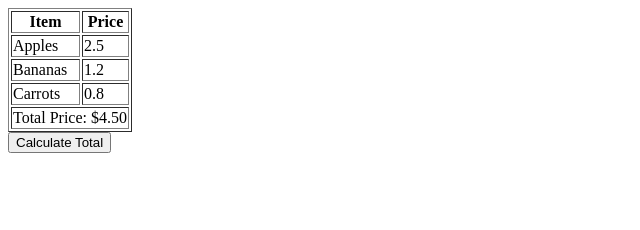
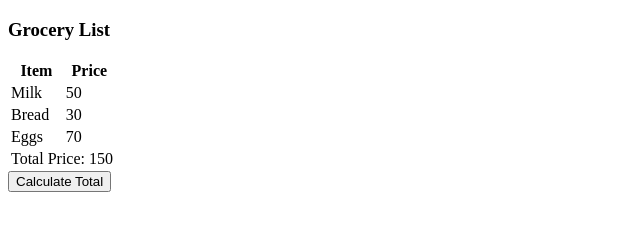
Before and after one commit to acciojob/grofers-checkout-JYOTIPATIL-hub, a website: page main.html in a window 1280 px wide. Both pictures are taken after a click on the button "Calculate Total". Shown: the whole page, without its empty margins (0-640 px from the left). Drawn offline with Linux system fonts and the light colour scheme.

Commit message:
created a submission

```diff
--- a/main.html
+++ b/main.html
@@ -3,56 +3,30 @@
 <head>
     <meta charset="UTF-8">
     <meta name="viewport" content="width=device-width, initial-scale=1.0">
-    <title>Grocery Checkout</title>
+    <title>Grofers Checkout</title>
 </head>
 <body>
-
-    <table id="groceryTable" border="1">
+    <h3>Grocery List</h3>
+    <table id="groceryTable">
         <tr>
             <th>Item</th>
             <th>Price</th>
         </tr>
         <tr class="item">
-            <td>Apples</td>
-            <td class="prices">2.5</td>
+            <td>Milk</td>
+            <td class="prices">50</td>
         </tr>
         <tr class="item">
-            <td>Bananas</td>
-            <td class="prices">1.2</td>
+            <td>Bread</td>
+            <td class="prices">30</td>
         </tr>
         <tr class="item">
-            <td>Carrots</td>
-            <td class="prices">0.8</td>
+            <td>Eggs</td>
+            <td class="prices">70</td>
         </tr>
-        <!-- Additional items can be added here -->
     </table>
-
     <button onclick="calculateTotal()">Calculate Total</button>
 
-    <script>
-        function calculateTotal() {
-            // Select all elements with the class "prices" to get the prices
-            const prices = document.querySelectorAll('.prices');
-            let total = 0;
-
-            // Sum up all prices
-            prices.forEach(price => {
-                total += parseFloat(price.textContent);
-            });
-
-            // Create a new row to display the total
-            const totalRow = document.createElement('tr');
-            const totalCell = document.createElement('td');
-
-            // Set attributes and content for the new row
-            totalCell.setAttribute('colspan', '2'); // Span across both columns
-            totalCell.textContent = `Total Price: $${total.toFixed(2)}`; // Display total with 2 decimal places
-            totalRow.appendChild(totalCell);
-
-            // Append the new row to the table
-            document.getElementById('groceryTable').appendChild(totalRow);
-        }
-    </script>
-
+    <script src="script.js"></script>
 </body>
 </html>
--- /dev/null
+++ b/script.js
@@ -0,0 +1,23 @@
+function calculateTotal() {
+    // Get all elements with the class "prices"
+    const prices = document.querySelectorAll(".prices");
+
+    // Calculate the sum of prices
+    let total = 0;
+    prices.forEach(price => {
+        total += parseFloat(price.textContent);
+    });
+
+    // Create a new row for the total price
+    const table = document.getElementById("groceryTable");
+    const totalRow = document.createElement("tr");
+    const totalCell = document.createElement("td");
+
+    // Set the colspan to span across all columns and display total
+    totalCell.setAttribute("colspan", "2");
+    totalCell.textContent = `Total Price: ${total}`;
+
+    // Add the cell to the row, and the row to the table
+    totalRow.appendChild(totalCell);
+    table.appendChild(totalRow);
+}
```
